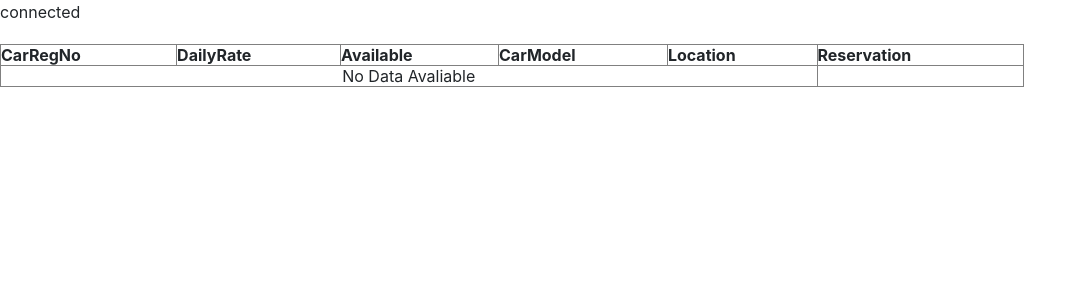
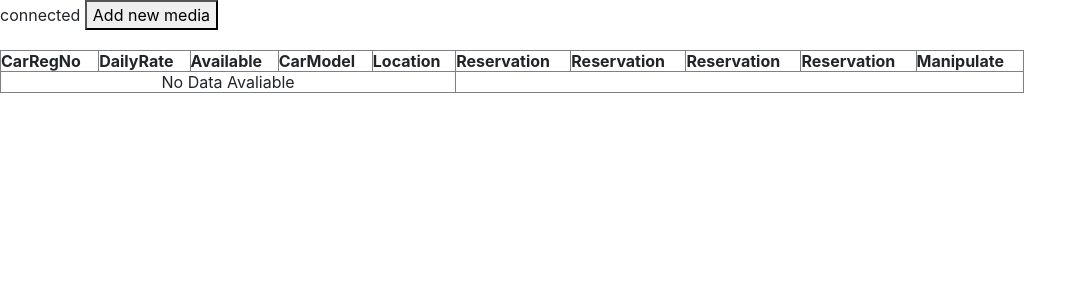
Before and after one commit to aliravn/CF-CR11-Valeria, a PHP site: page /home.php in a window 1280 px wide. Shown: the top 300 px of the page, without its empty margins (0-1087 px from the left). Run offline with PHP 8.4, Linux system fonts and the light colour scheme; the visitor is signed in with stand-in values (Sample User, id 1); tables that the repository leaves empty or names only in its code hold one stand-in row (values such as "Sample post").

Commit message:
fetch data, display data in a table

```diff
--- a/home.php
+++ b/home.php
@@ -18,12 +18,11 @@
 	<title>Intergalactic Library</title>
 	<link rel="stylesheet" href="https://stackpath.bootstrapcdn.com/bootstrap/4.3.1/css/bootstrap.min.css" integrity="sha384-ggOyR0iXCbMQv3Xipma34MD+dH/1fQ784/j6cY/iJTQUOhcWr7x9JvoRxT2MZw1T" crossorigin="anonymous">
 	<link rel="stylesheet" type="text/css" href="css/style.css">
-
 </head>
 
 <body>
 
-	   <!-- <a href="create.php"><button type="button">Book car</button></a> -->
+<a href="create.php"><button type="button">Add new media</button></a>
 
 	<table  border="1" cellspacing= "0" cellpadding="0">
 		<thead>
@@ -34,24 +33,36 @@
 				<th>CarModel</th>
 				<th>Location</th>
 				<th>Reservation</th>
+				<th>Reservation</th>
+				<th>Reservation</th>
+				<th>Reservation</th>
+				<th>Manipulate</th>
 			</tr>
 		</thead>
 		<tbody>
 			<?php
-			   // require_once 'dbconnect.php';
-			   $sql = "SELECT cars.registration_num, cars.daily_rate, cars.availability, models.model_name,locations.location_name FROM cars JOIN locations ON locations.location_id = cars.fk_location_id JOIN models ON cars.fk_model_id = models.model_id WHERE cars.availability = 'yes'";
-			   $result = $conn->query($sql);
+			$sql_request = "SELECT media_lib_ID, isbn_code, title, concat(first_name, ' ', last_name) as author, cover_image, short_description, publish_date, name, media_type, media_status FROM media JOIN authors ON authors.author_ID = media.fk_author JOIN publishers ON publishers.publisher_ID = media.fk_publisher";
+			$result = $conn->query($sql_request);
 
 			if($result->num_rows > 0) {
-					while($row = $result->fetch_assoc()) { //?? --> durch alle Einträge gehen (joh) //checking how many rows the table has and saving the value in $row. If it is null/0 it will go to else.
-					   echo  "<tr>
-						   <td>" .$row['registration_num']."</td>
-						   <td>" .$row['daily_rate']."</td>
-						   <td>" .$row['availability']."</td>
-						   <td>" .$row['model_name']."</td>
-						   <td>" .$row['location_name']."</td>
+				while($row = $result->fetch_assoc()) {
+					echo
+					"<tr>
+						<td>" .$row['isbn_code']."</td>
+						<td>" .$row['title']."</td>
+						<td>" .$row['author']."</td>
 						<td>
-							   <a href='update.php?id=" .$row['registration_num']."'><button type='button'>Book</button></a>
+							<img class='img-thumbnail img-fluid' src=" .$row['cover_image']." alt='some image'/>
+							</td>
+						<td>" .$row['short_description']."</td>
+						<td>" .$row['publish_date']."</td>
+						<td>" .$row['name']."</td>
+						<td>" .$row['media_type']."</td>
+						<td>" .$row['media_status']."</td>
+					<td>
+					<a href='update.php?id=" .$row['registration_num']."'><button type='button'>Show Details</button></a>
+					<a href='update.php?id=" .$row['registration_num']."'><button type='button'>Delete</button></a>
+
 					</td>
 					</tr>" ;
 				}
```
Lines whose indentation alone changed are shown as unchanged.
